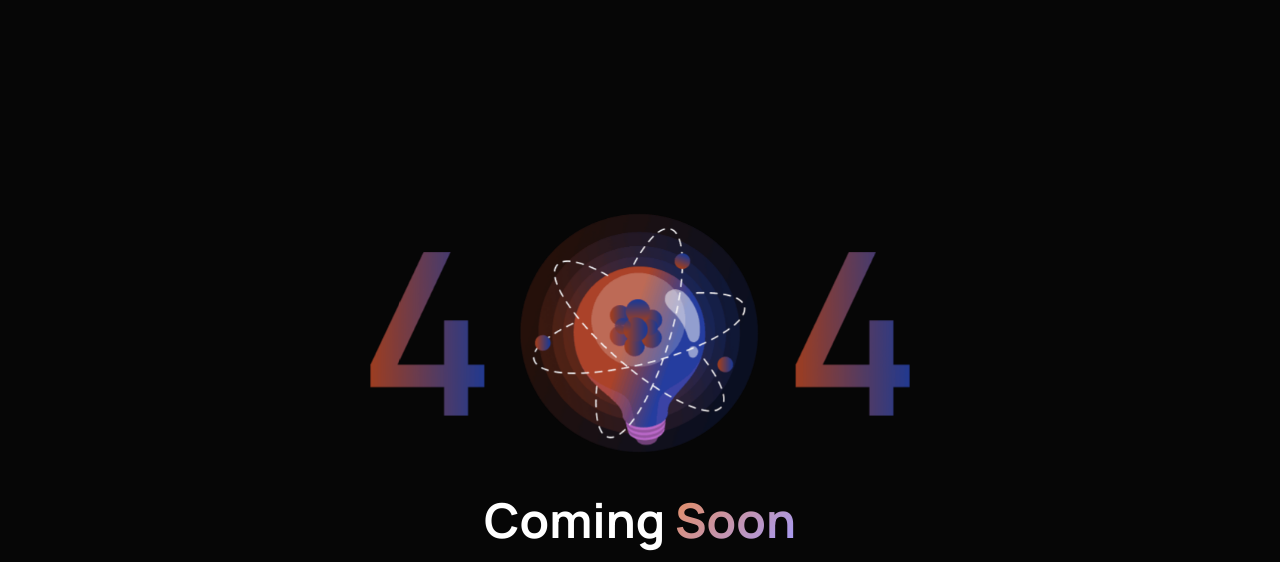
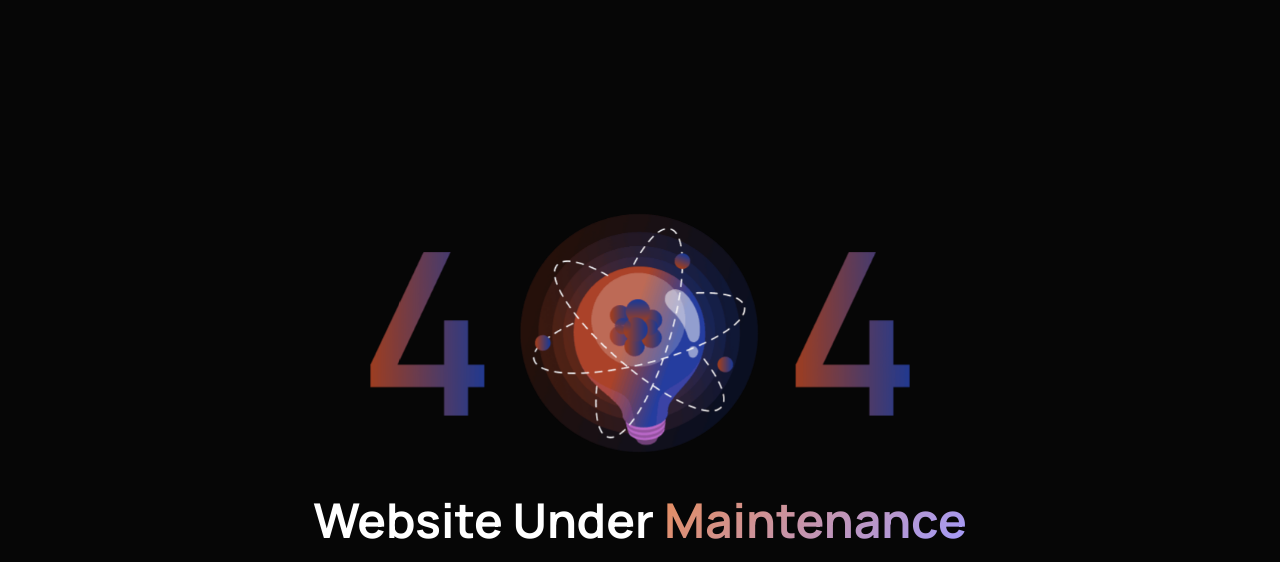
Before and after one commit to sreeragnair142/emforx, a plain HTML site: page 404.html in a window 1280 px wide. Shown: the part 238-800 px from the top of the page. Drawn offline with nearby package versions, Linux system fonts and the light colour scheme; a script that the page names is missing.

Commit message:
first commit

```diff
--- a/404.html
+++ b/404.html
@@ -136,7 +136,7 @@
                     </div>
                     <div class="error-page-content">
                         <div class="section-title">
-                            <h2 class="wow fadeInUp" data-wow-delay="0.2s" data-cursor="-opaque">Coming <span>Soon</span></h2>
+                            <h2 class="wow fadeInUp" data-wow-delay="0.2s" data-cursor="-opaque">Website Under <span>Maintenance</span></h2>
                         </div>
                         <div class="error-page-content-body">
                             <p class="wow fadeInUp" data-wow-delay="0.4s">The page you are looking for does not exist.</p>
```
